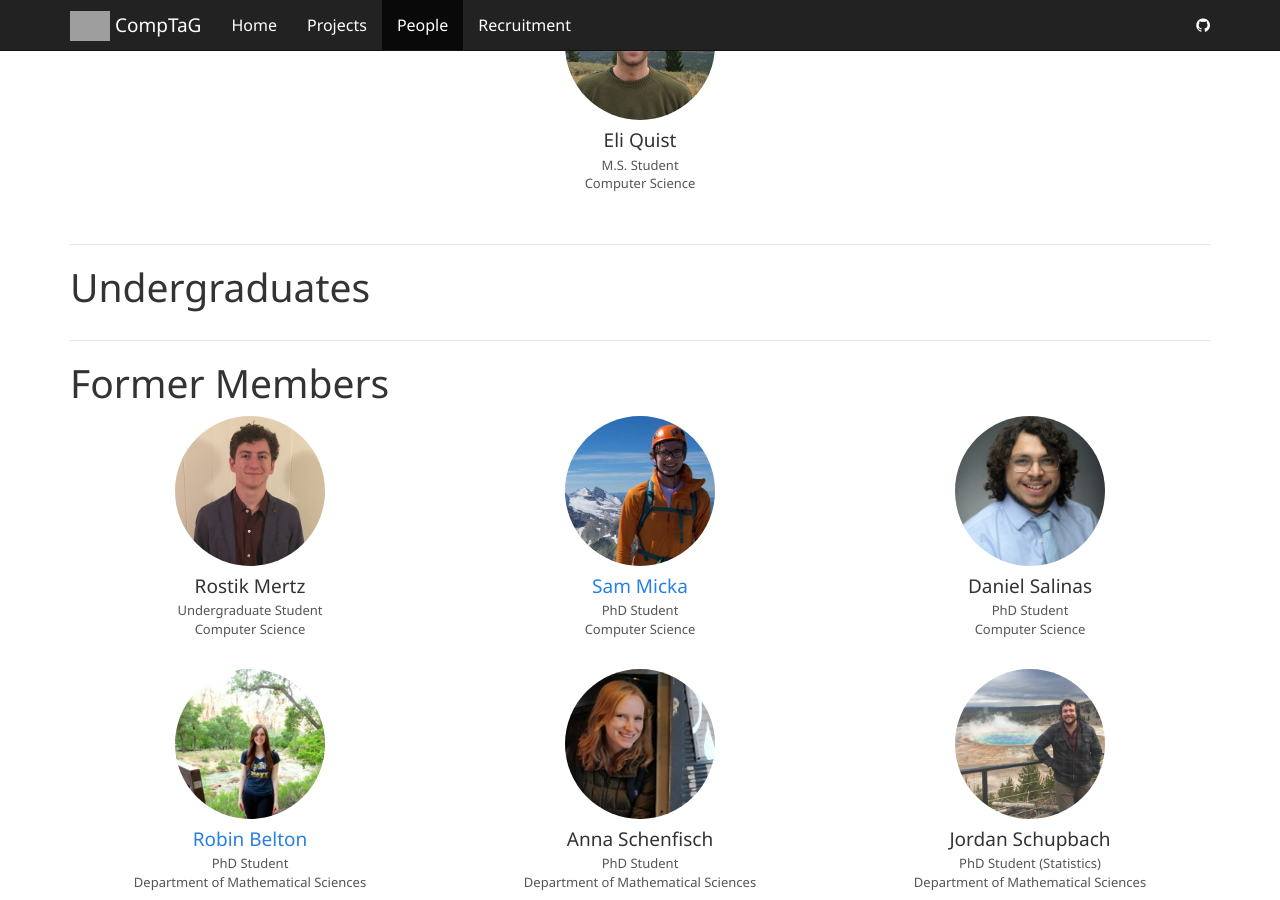
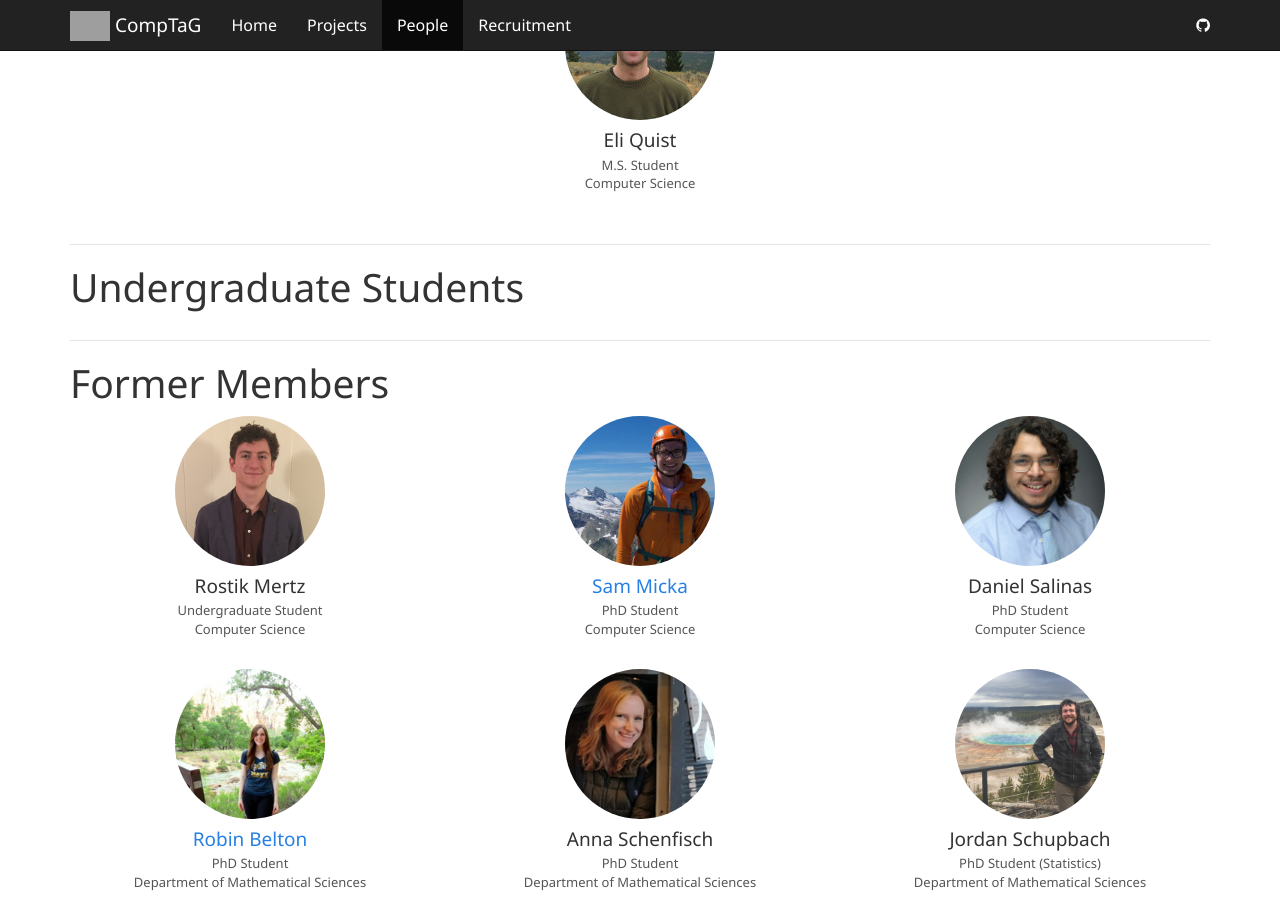
Before and after one commit to compTAG/comptag.github.io, a Jekyll site: the page built from people.html, in a window 1280 px wide and 900 px high, scrolled down 1146 px. Built offline with Jekyll 4.4.1, drawn with Linux system fonts in a browser that asks for light colours; comment, search, counter and statistics services are not loaded; grey boxes are pictures that could not be loaded.

Commit message:
Change undergraduates -> undergraduate students on people page

```diff
--- a/_data/people.yml
+++ b/_data/people.yml
@@ -77,7 +77,7 @@
 
 # ------------------------------------------------------------------------------
 # UNDERGRADUATE STUDENTS
-- category: Undergraduates
+- category: Undergraduate Students
   members:
 
 
```
